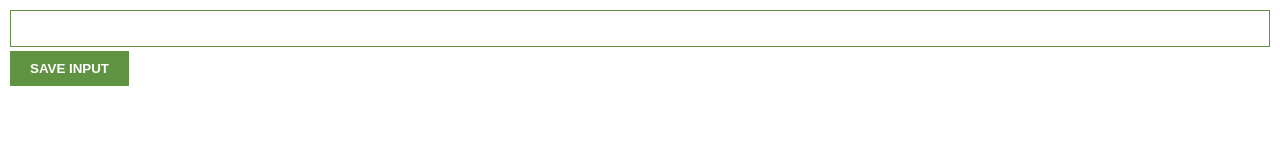
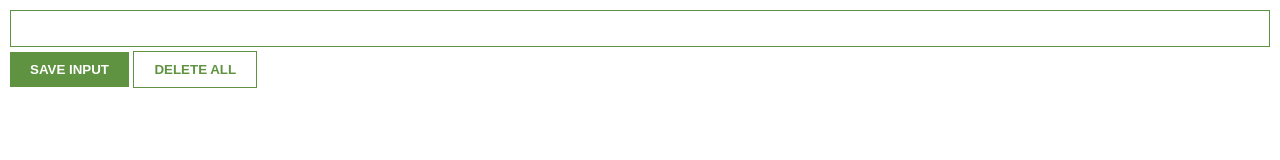
Before and after one commit to buithutruc/JavascriptPractice, a browser extension: page chrome_extension/extension.html in a window 1280 px wide. Drawn offline with Linux system fonts and the light colour scheme.

Commit message:
added delete all function

```diff
--- a/chrome_extension/extension.css
+++ b/chrome_extension/extension.css
@@ -21,3 +21,9 @@ button {
   font-weight: bold;
   cursor: pointer;
 }
+
+#delete-btn {
+  background: white;
+  color: #5f9341;
+  border: 1px solid #5f9341;
+}
--- a/chrome_extension/extension.html
+++ b/chrome_extension/extension.html
@@ -10,6 +10,7 @@
   <body>
     <input type="text" id="input-el" />
     <button id="input-btn">SAVE INPUT</button>
+    <button id="delete-btn" onclick="deleteAll()">DELETE ALL</button>
     <ul id="ul-el"></ul>
     <script src="extension.js"></script>
   </body>
--- a/chrome_extension/extension.js
+++ b/chrome_extension/extension.js
@@ -3,6 +3,7 @@
 let myLeads = [];
 const inputEl = document.getElementById("input-el");
 const inputBtn = document.getElementById("input-btn");
+const deleteBtn = document.getElementById("delete-btn");
 const ulEl = document.getElementById("ul-el");
 
 /**
@@ -16,7 +17,7 @@ inputEl.addEventListener("keypress", function (event) {
   }
 });
 
-let leadsFromLocalStorage = JSON.parse(localStorage.getItem("myLeads"));
+const leadsFromLocalStorage = JSON.parse(localStorage.getItem("myLeads"));
 
 if (leadsFromLocalStorage) {
   myLeads = leadsFromLocalStorage;
@@ -60,3 +61,23 @@ function renderLeads() {
 
   ulEl.innerHTML = listItems;
 }
+
+//original instruction
+// deleteBtn.addEventListener("dblclick", function () {
+//   localStorage.clear();
+//   myLeads = [];
+//   renderLeads();
+// });
+
+/**
+ * the original code required double click to delete all
+ * changed to ask for user's confirmation before deleting all
+ */
+function deleteAll() {
+  let result = confirm("Are you sure to delete all?");
+  if (result) {
+    localStorage.clear();
+    myLeads = [];
+    renderLeads();
+  }
+}
```
